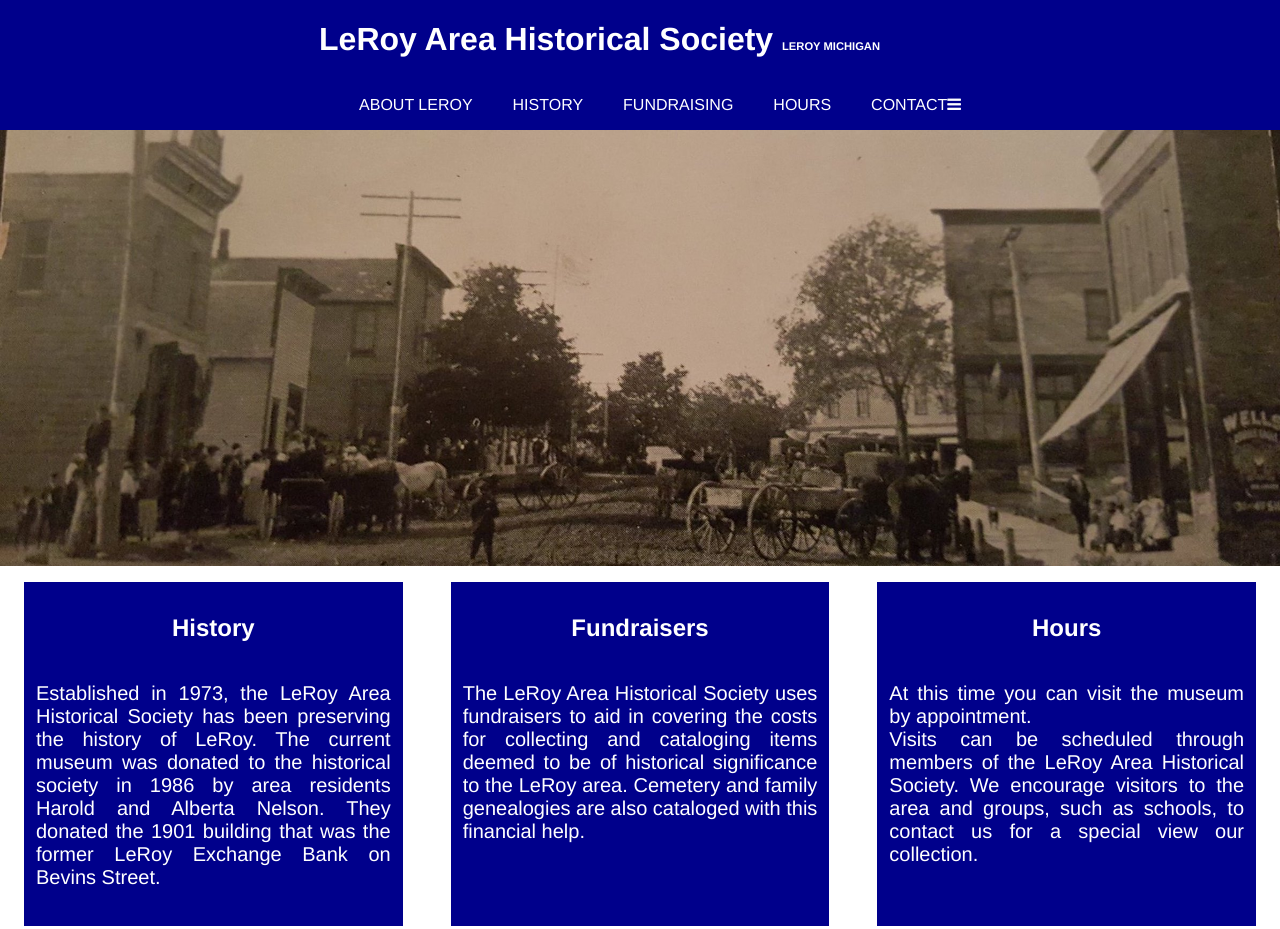
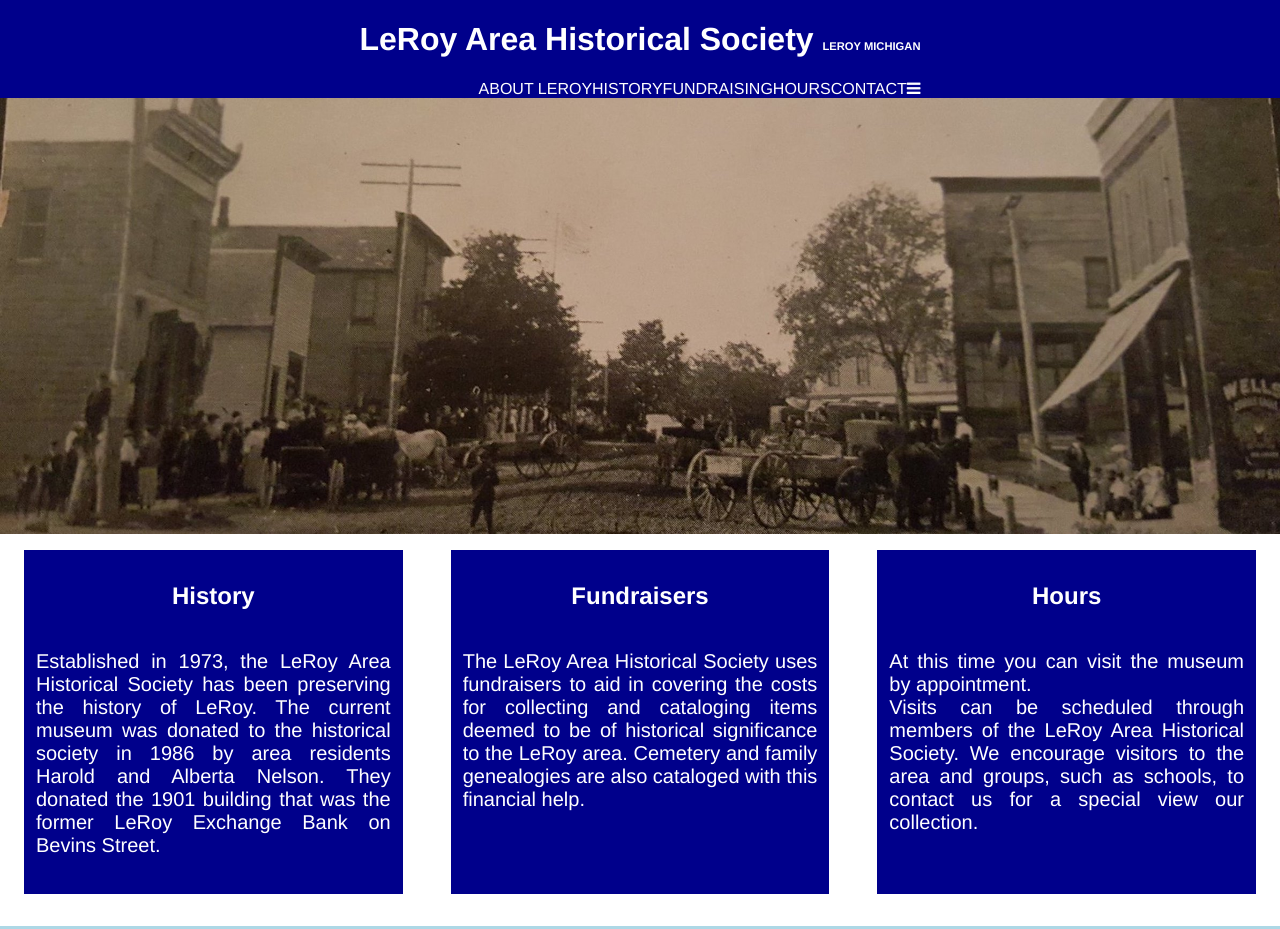
Before and after one commit to RobertSchusterFrontEndWebDeveloper/leroy-historical-society, a website built with Parcel: page index.html in a window 1280 px wide. Shown: the top 929 px of the page. Built offline with nearby package versions, Linux system fonts and the light colour scheme.

Commit message:
last update to navigation

```diff
--- a/index.html
+++ b/index.html
@@ -28,15 +28,14 @@
             <div class="topnav">
             <h1>LeRoy Area Historical Society <span> LeRoy Michigan</span></h1>
             <nav id="mynav">
-                  <li>
-                        <ul><a href="#about">about leroy</a></ul>
-                        <ul><a href="#history">history</a></ul>
-                        <ul><a href="#fundraisers">fundraising</a></ul>
-                        <ul><a href="#hours">hours</a></ul>
-                        <ul><a href="#contact">contact</a></ul>
-                  </li>
-                  <a href="javascript:void(0);" class="icon" onclick="myFunction()">
-                        <i class="fa fa-bars"></i></a>
+                        <a href="#about">about leroy</a>
+                        <a href="#history">history</a>
+                        <a href="#fundraisers">fundraising</a>
+                        <a href="#hours">hours</a>
+                        <a href="#contact">contact</a>
+                        <a href="javascript:void(0);" class="icon" onclick="myFunction()">
+                              <i class="fa fa-bars"></i></a>
+
             </nav>
             </div>
       </header>
@@ -95,18 +94,15 @@
                   <p class="copyright">Page designed and developed by Rob Schuster Web Developer | copyright 2021 ©</p>
             </div>
       </footer>
-  <script src="js/vendor/modernizr-3.11.2.min.js"></script>
-  <script src="js/plugins.js"></script>
-  <script src="js/main.js"></script>
 
   <!--  sandwich menu for page top  -->
 <script>
       function myFunction() {
-            var x = document.getElementById("myLinks");
-            if (x.style.display === "block") {
-                  x.style.display = "none";
+            var x = document.getElementById("mynav");
+            if (x.className === "topnav") {
+                  x.className += " responsive";
             } else {
-                  x.style.display = "block";
+                  x.className = "topnav";
             }
       }
 </script>
```
Also changed, not shown: 1 other file.
